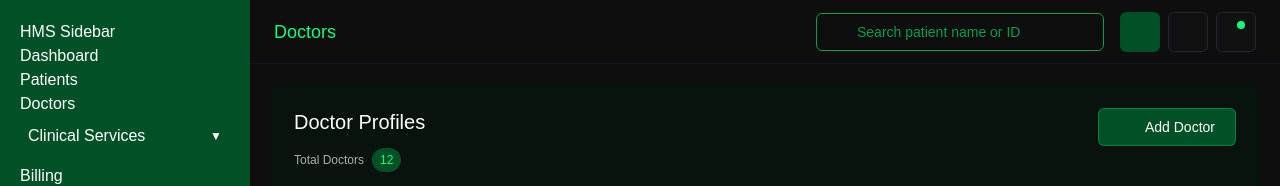
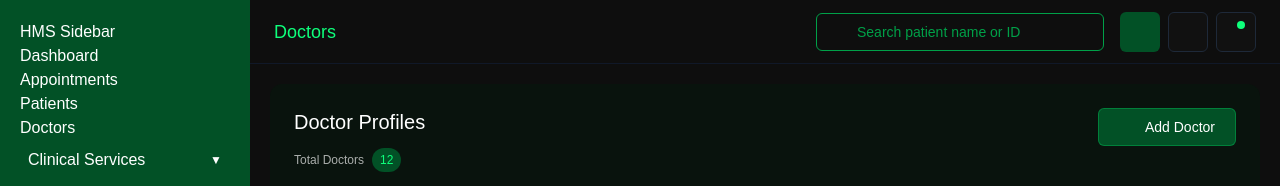
Before and after one commit to PramilaK24/HMS, a React (Vite) app: page /doctors in a window 1280 px wide. Shown: the top 186 px of the page. Built offline with nearby package versions, Linux system fonts and the light colour scheme; some icons are missing.

Commit message:
appointments added

```diff
--- a/src/layouts/DashboardLayout/Sidebar/Sidebar.jsx
+++ b/src/layouts/DashboardLayout/Sidebar/Sidebar.jsx
@@ -15,6 +15,7 @@ const Sidebar = () => {
             Dashboard
           </Link>
         </li>
+        <li><Link to="/appointments" style={{color: 'white'}}>Appointments</Link></li>
         <li>
           <Link to="/patients" style={{ color: "white" }}>
             Patients
```
